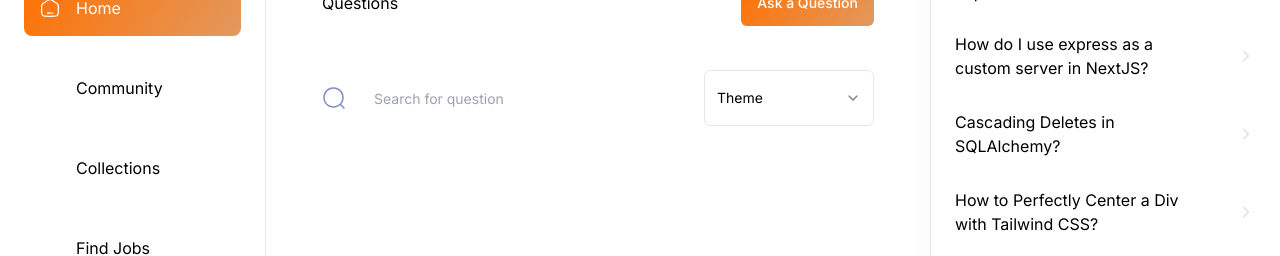
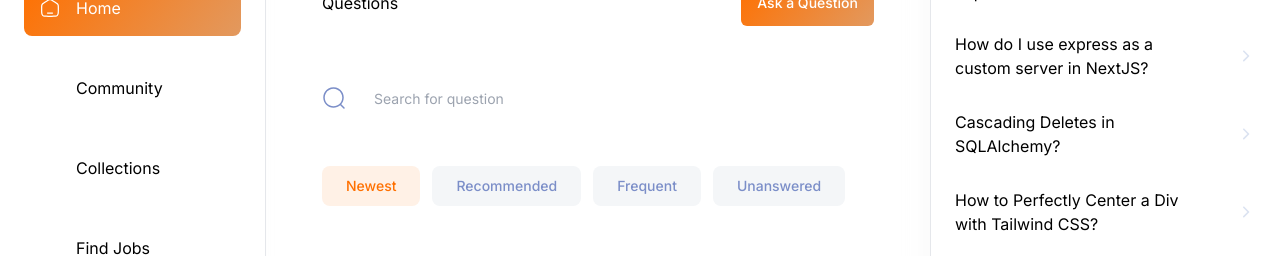
Before and after one commit to MuhammadSaim/DevFlow, a Next.js app: page / in a window 1280 px wide. Shown: the part 164-420 px from the top of the page. Built offline with nearby package versions, Linux system fonts and the light colour scheme; no server answers.

Commit message:
HomeFilters UI

```diff
--- a/app/(root)/(home)/page.tsx
+++ b/app/(root)/(home)/page.tsx
@@ -1,3 +1,4 @@
+import HomeFilters from '@/components/home/HomeFilters';
 import Filter from '@/components/shared/Filter';
 import LocalSearchbar from '@/components/shared/search/LocalSearchbar';
 import { Button } from '@/components/ui/button';
@@ -29,9 +30,11 @@ const HomePage = () => {
                 <Filter
                     filters={HomePageFilters}
                     otherClasses="min-h-[56px] sm:min-w-[170px]"
-                    containerClasses="max-md:flex"
+                    containerClasses="hidden max-md:flex"
                 />
             </div>
+
+            <HomeFilters />
         </>
     );
 };
--- /dev/null
+++ b/components/home/HomeFilters.tsx
@@ -0,0 +1,25 @@
+import { HomePageFilters } from '@/constants/filters';
+import { Button } from '../ui/button';
+
+const HomeFilters = () => {
+    const active: string = 'newest';
+
+    return (
+        <div className="mt-10 hidden flex-wrap gap-3 md:flex">
+            {HomePageFilters.map((item) => (
+                <Button
+                    key={item.value}
+                    className={`body-medium rounded-lg px-6 py-3 capitalize shadow-none ${
+                        active === item.value
+                            ? 'bg-primary-100 text-primary-500 '
+                            : 'bg-light-800 text-light-500 hover:bg-light-800 dark:bg-dark-300 dark:text-light-500 dark:hover:bg-dark-300'
+                    }`}
+                >
+                    {item.name}
+                </Button>
+            ))}
+        </div>
+    );
+};
+
+export default HomeFilters;
--- a/components/shared/Filter.tsx
+++ b/components/shared/Filter.tsx
@@ -3,6 +3,7 @@
 import {
     Select,
     SelectContent,
+    SelectGroup,
     SelectItem,
     SelectTrigger,
     SelectValue,
@@ -23,13 +24,25 @@ const Filter = ({
     return (
         <div className={`relative ${containerClasses}`}>
             <Select>
-                <SelectTrigger className={`${otherClasses} body-regular`}>
-                    <SelectValue placeholder="Theme" />
+                <SelectTrigger
+                    className={`${otherClasses} body-regular light-border background-light800_dark300 text-dark500_light700 border px-5 py-2.5`}
+                >
+                    <div className="line-clamp-1 flex-1 text-left">
+                        <SelectValue placeholder="Select a Filter" />
+                    </div>
                 </SelectTrigger>
-                <SelectContent>
-                    <SelectItem value="light">Light</SelectItem>
-                    <SelectItem value="dark">Dark</SelectItem>
-                    <SelectItem value="system">System</SelectItem>
+                <SelectContent className="text-dark500_light700 small-regular border-none bg-light-900 dark:bg-dark-300">
+                    <SelectGroup>
+                        {filters.map((item) => (
+                            <SelectItem
+                                key={item.value}
+                                value={item.value}
+                                className="cursor-pointer focus:bg-light-800 dark:focus:bg-dark-400"
+                            >
+                                {item.name}
+                            </SelectItem>
+                        ))}
+                    </SelectGroup>
                 </SelectContent>
             </Select>
         </div>
```
